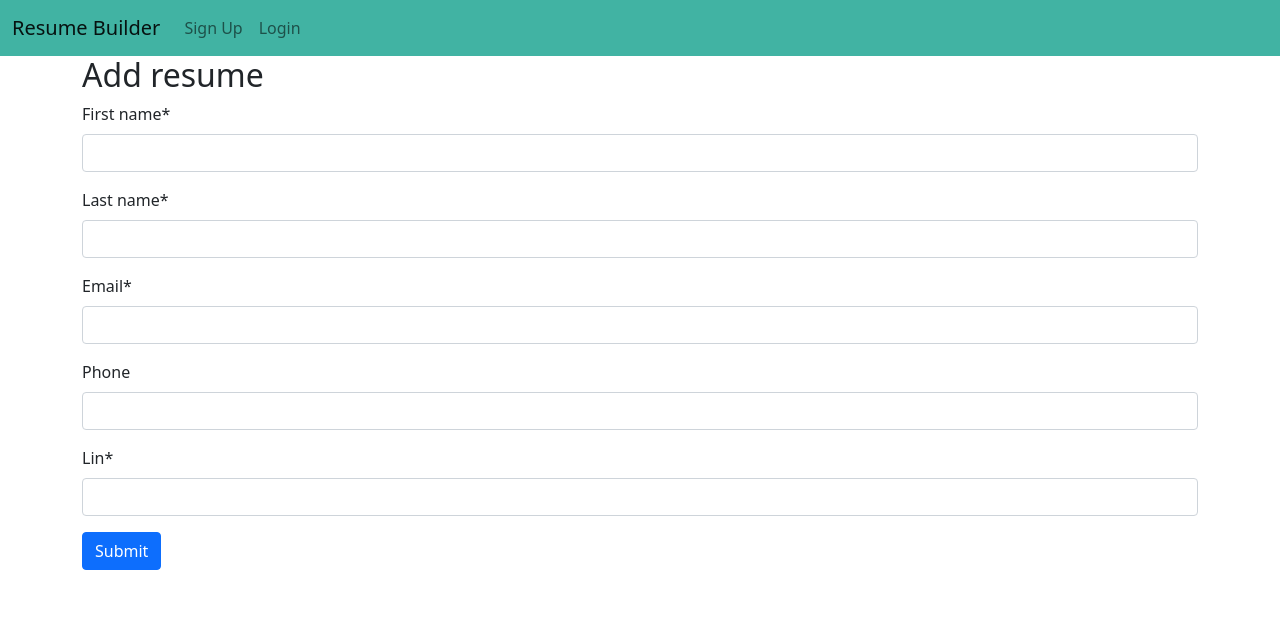
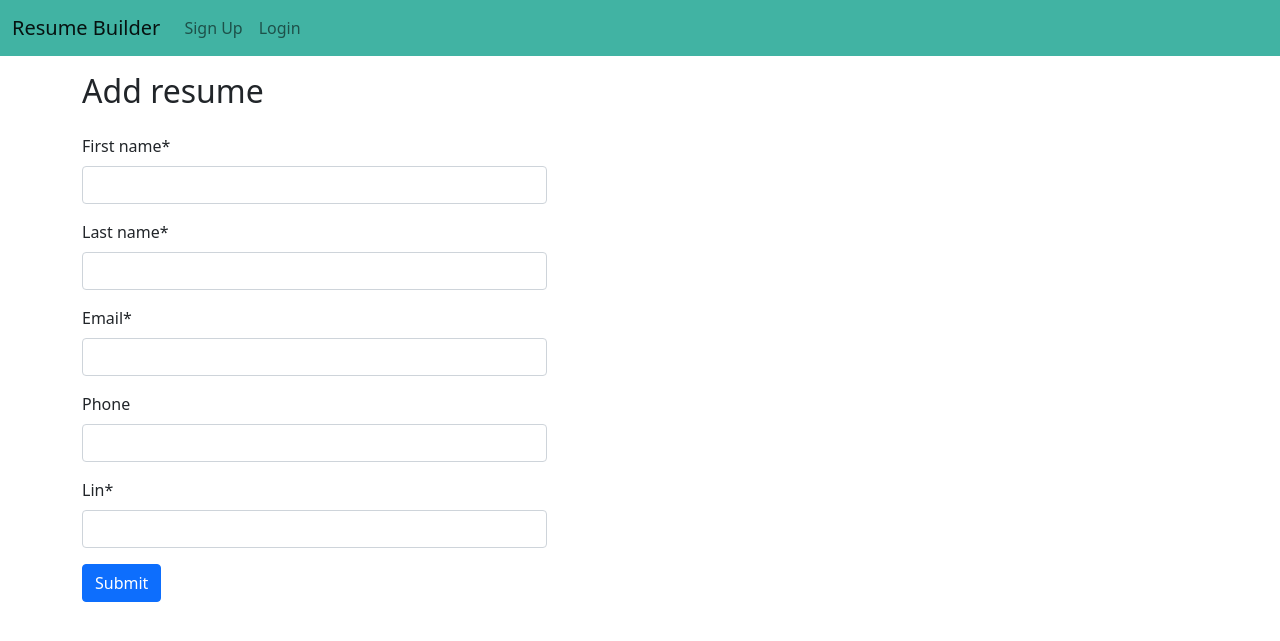
Before and after one commit to Gamattowicz/Resume_Builder, a Django app: page /resume/ in a window 1280 px wide. Shown: the top 641 px of the page. Run offline with Django 3.2, Linux system fonts and the light colour scheme; some libraries are stand-ins or nearby versions.

Commit message:
style resume form

```diff
--- a/resume_builder/api/templates/api/resume.html
+++ b/resume_builder/api/templates/api/resume.html
@@ -5,9 +5,9 @@
 {% load crispy_forms_tags %}
 
 {% block content %}
-    <h2>Add resume</h2>
+    <h2 class="mt-3">Add resume</h2>
 
-    <form method="POST" class="form-group">
+    <form method="POST" class="form-group col-md-5 mt-4">
         {% csrf_token %}
         {{form|crispy}}
         <button type="submit" name="save" class="btn btn-primary">Submit</button>
--- a/resume_builder/api/templates/api/view.html
+++ b/resume_builder/api/templates/api/view.html
@@ -5,7 +5,7 @@
 {% block content %}
     <ul class="list-group mt-4">
       {% for resume in user.resume.all %}
-      <li class="list-group-item d-flex justify-content-between align-items-center w-25">
+      <li class="list-group-item d-flex justify-content-between align-items-center col-md-3">
         <a href="/{{ resume.id }}" class="link-success" style="text-decoration: none">{{ resume.first_name }}</a>
         <a href="{% url 'api:resume-pdf' resume.pk %}"><span class="badge bg-primary rounded-pill">PDF</span></a>
       </li>
```
